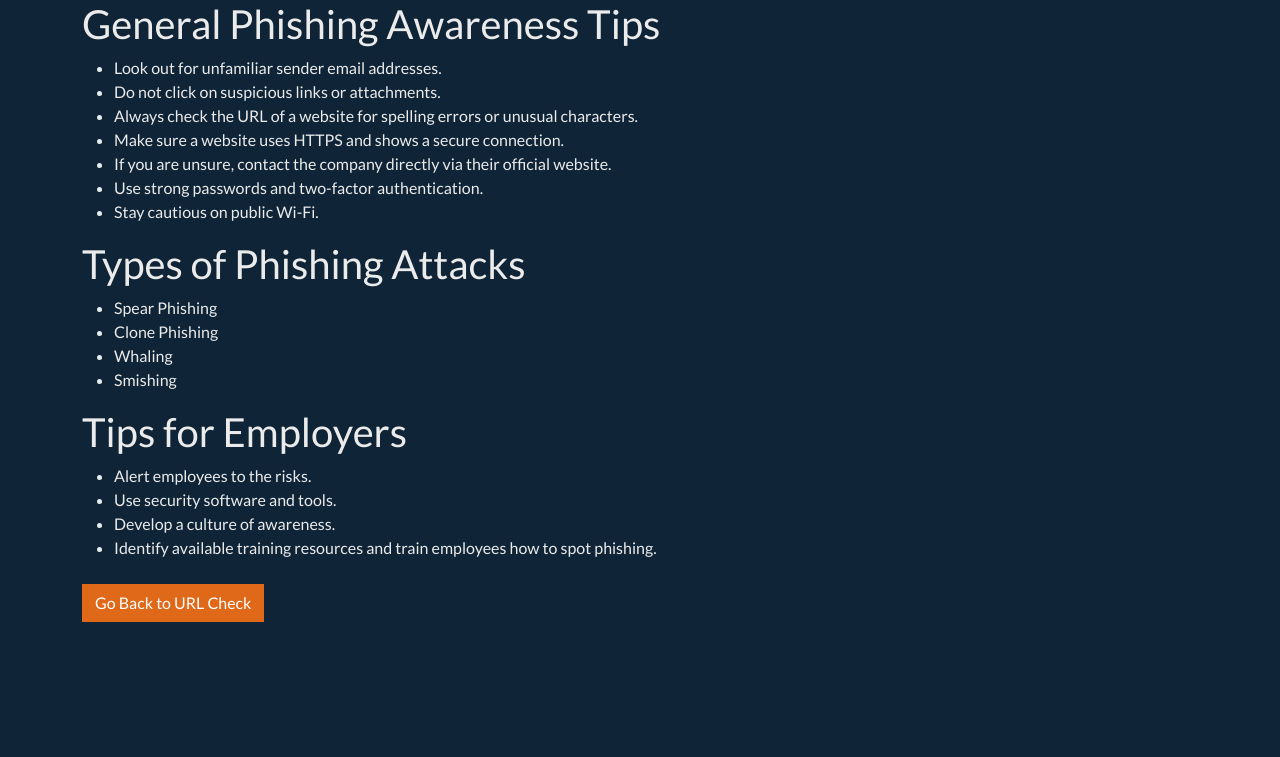
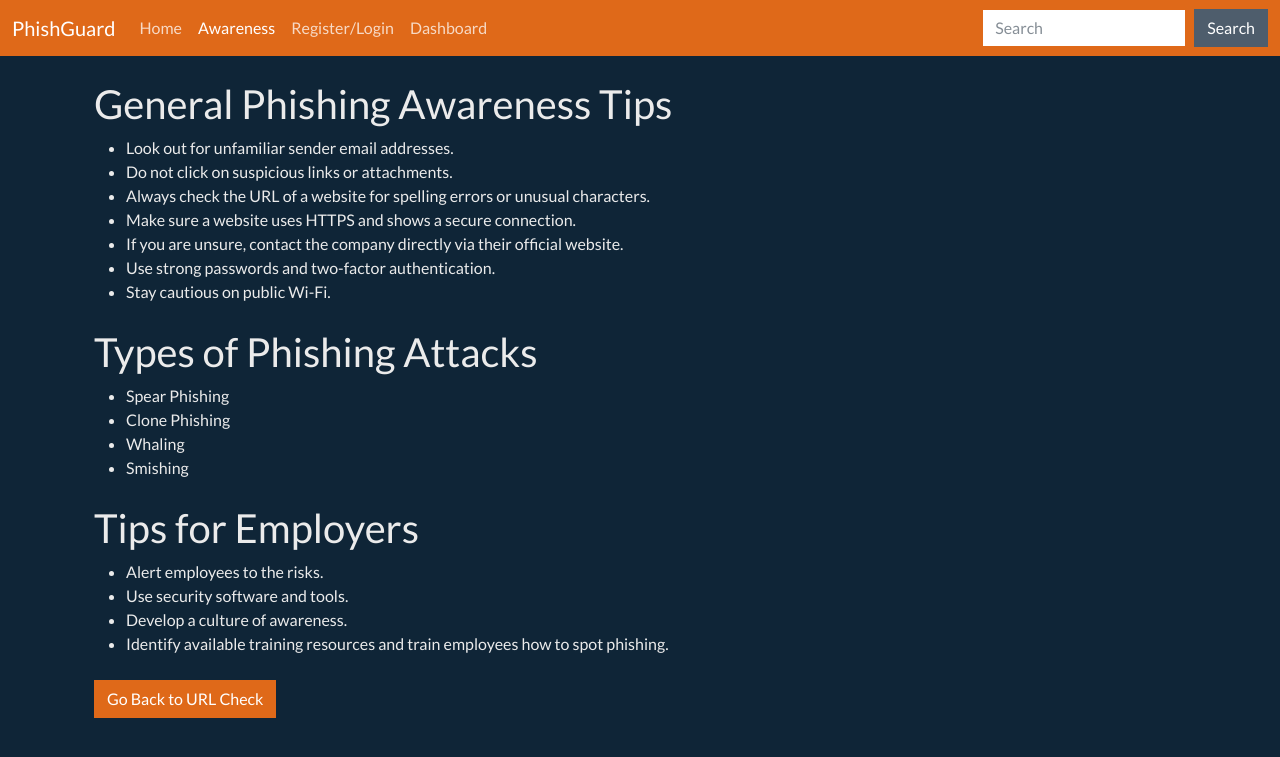
Before and after one commit to josefinabarofranco/finalprojectJosefinaBaroFranco, a Django app: page /awareness/ in a window 1280 px wide. Shown: the top 757 px of the page. Run offline with Django 5.2, Linux system fonts and the light colour scheme; some libraries are stand-ins or nearby versions.

Commit message:
created base.html and started adding nav bar to pages

```diff
--- a/phishguard/checkurl/templates/phishguard/awareness.html
+++ b/phishguard/checkurl/templates/phishguard/awareness.html
@@ -1,14 +1,9 @@
-{% load static %}
-<!DOCTYPE html>
-<html lang="en">
-<head>
-    <meta charset="UTF-8">
-    <meta name="viewport" content="width=device-width, initial-scale=1.0">
-    <title>Awareness - Phishing Tips</title>
-    <link rel="stylesheet" href="{% static 'bootstrapSolar.css' %}">
-</head>
-<body>
-    <div class="container">
+{% extends 'phishguard/base.html' %}
+
+{% block title %}Awareness - Phishing Tips{% endblock %}
+
+{% block content %}
+    <div class="container mt-4">
         <h1>General Phishing Awareness Tips</h1>
         <ul>
             <li>Look out for unfamiliar sender email addresses.</li>
@@ -20,16 +15,16 @@
             <li>Stay cautious on public Wi-Fi.</li>
         </ul>
     </div>
-    <div class="container">
+    <div class="container mt-4">
         <h1>Types of Phishing Attacks</h1>
         <ul>
             <li>Spear Phishing</li>
             <li>Clone Phishing</li>
             <li>Whaling</li>
-            <li>Smishing</li
+            <li>Smishing</li>
         </ul>
     </div>
-    <div class="container">
+    <div class="container mt-4">
         <h1>Tips for Employers</h1>
         <ul>
             <li>Alert employees to the risks.</li>
@@ -37,10 +32,8 @@
             <li>Develop a culture of awareness.</li>
             <li>Identify available training resources and train employees how to spot phishing.</li>
         </ul>
-
         <div class="mt-4">
             <a href="{% url 'home' %}" class="btn btn-primary">Go Back to URL Check</a>
         </div>
     </div>
-</body>
-</html>
+{% endblock %}
--- /dev/null
+++ b/phishguard/checkurl/templates/phishguard/base.html
@@ -0,0 +1,45 @@
+{% load static %}
+<!DOCTYPE html>
+<html lang="en">
+<head>
+    <meta charset="UTF-8">
+    <meta name="viewport" content="width=device-width, initial-scale=1.0">
+    <title>{% block title %}PhishGuard{% endblock %}</title>
+    <link rel="stylesheet" href="{% static 'bootstrapSolar.css' %}">
+</head>
+<body>
+<nav class="navbar navbar-expand-lg bg-primary" data-bs-theme="dark">
+  <div class="container-fluid">
+    <a class="navbar-brand" href="{% url 'home' %}">PhishGuard</a>
+    <button class="navbar-toggler" type="button" data-bs-toggle="collapse" data-bs-target="#navbarColor01" aria-controls="navbarColor01" aria-expanded="false" aria-label="Toggle navigation">
+      <span class="navbar-toggler-icon"></span>
+    </button>
+    <div class="navbar-collapse collapse" id="navbarColor01">
+      <ul class="navbar-nav me-auto">
+        <li class="nav-item">
+          <a class="nav-link {% if request.resolver_match.url_name == 'home' %}active{% endif %}" href="{% url 'home' %}">Home</a>
+        </li>
+        <li class="nav-item">
+          <a class="nav-link {% if request.resolver_match.url_name == 'awareness' %}active{% endif %}" href="{% url 'awareness' %}">Awareness</a>
+        </li>
+        <li class="nav-item">
+          <a class="nav-link {% if request.resolver_match.url_name == 'register' %}active{% endif %}" href="{% url 'register' %}">Register/Login</a>
+        </li>
+        <li class="nav-item">
+          <a class="nav-link {% if request.resolver_match.url_name == 'userdash' %}active{% endif %}" href="{% url 'userdash' %}">Dashboard</a>
+        </li>
+      </ul>
+      <form class="d-flex">
+        <input class="form-control me-sm-2" type="search" placeholder="Search">
+        <button class="btn btn-secondary my-2 my-sm-0" type="submit">Search</button>
+      </form>
+    </div>
+  </div>
+</nav>
+
+<div class="container mt-4">
+    {% block content %}
+    {% endblock %}
+</div>
+</body>
+</html>
--- a/phishguard/checkurl/templates/phishguard/home.html
+++ b/phishguard/checkurl/templates/phishguard/home.html
@@ -9,7 +9,7 @@
 </head>
 <body>
     <div class="container">
-        <h1>Check Your URL</h1>
+        <h1>Suspicious Link? Check Your URL</h1>
         <form method="POST">
             {% csrf_token %}
             <div class="form-group">
@@ -17,6 +17,7 @@
                 <input type="url" name="url" class="form-control" id="url" required placeholder="e.g. http://example.com">
             </div>
             <button type="submit" class="btn btn-primary">Check URL</button>
+            <a href="{% url 'awareness' %}" class="btn btn-warning">Learn about Phishing</a>
         </form>
 
         <div class="mt-4">
--- a/phishguard/checkurl/templates/phishguard/register.html
+++ b/phishguard/checkurl/templates/phishguard/register.html
@@ -24,9 +24,9 @@
                     <input type="password" name="password" class="form-control" id="login-password" required placeholder="Password">
                 </div>
                 <button type="submit" class="btn btn-success">Login</button>
+                <a href="{% url 'home' %}" class="btn btn-secondary">Go back to URL Checker</a>
             </form>
         </div>
-
         <div class="mt-4">
             <h3>Register</h3>
             <form method="POST">
@@ -40,7 +40,7 @@
                     <input type="password" name="password" class="form-control" id="password" required placeholder="Password">
                 </div>
                 <button type="submit" class="btn btn-info">Register</button>
-                <a href="{% url 'awareness' %}" class="btn btn-warning">Learn about Phishing</a>
+                <a href="{% url 'awareness' %}" class="btn btn-danger">Learn about Phishing</a>
             </form>
         </div>
     </div>
--- a/phishguard/checkurl/views.py
+++ b/phishguard/checkurl/views.py
@@ -2,7 +2,7 @@ from django.shortcuts import render, redirect
 from django.contrib.auth.forms import UserCreationForm
 from django.contrib.auth import login
 from django.contrib.auth.decorators import login_required
-
+from django.contrib import messages
 
 # Home page
 def home(request):
@@ -23,11 +23,14 @@ def register(request):
         form = UserCreationForm(request.POST)
         if form.is_valid():
             user = form.save()
-            login(request, user)  # Automatically log the user in
-            return redirect('userdash')  # After login, redirect to user dashboard
+            login(request, user)
+            messages.success(request, 'Your account has been created!')
+            return redirect('userdash')
+        else:
+            messages.error(request, 'Could not register user.')
     else:
         form = UserCreationForm()
-    return render(request, 'phishguard/register.html', {'form': form})# User dashboard, user has to be logged in
+    return render(request, 'phishguard/register.html', {'form': form})
 @login_required
 def userdash(request):
     return render(request, 'phishguard/userdash.html')
--- a/phishguard/phishguard/urls.py
+++ b/phishguard/phishguard/urls.py
@@ -16,8 +16,11 @@ Including another URLconf
 """
 from django.contrib import admin
 from django.urls import path, include
+from django.contrib.auth import views as auth_views
 
 urlpatterns = [
     path('admin/', admin.site.urls),
+    path('login/', auth_views.LoginView.as_view(), name='login'),
+    path('logout/', auth_views.LogoutView.as_view(), name='logout'),
     path('', include('checkurl.urls')),
 ]
```
Also changed, not shown: phishguard/checkurl/models.py (+4 -4 lines).
